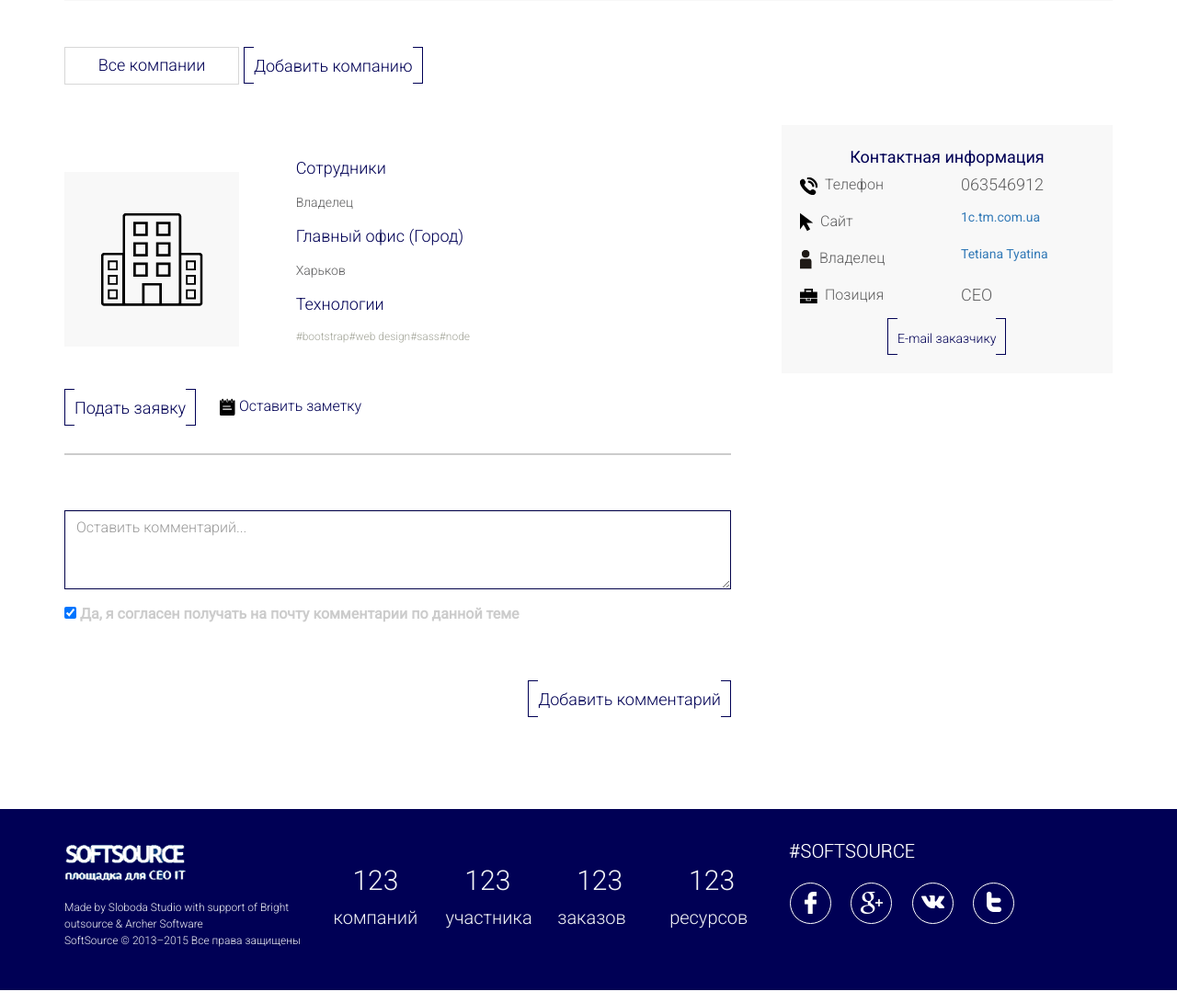
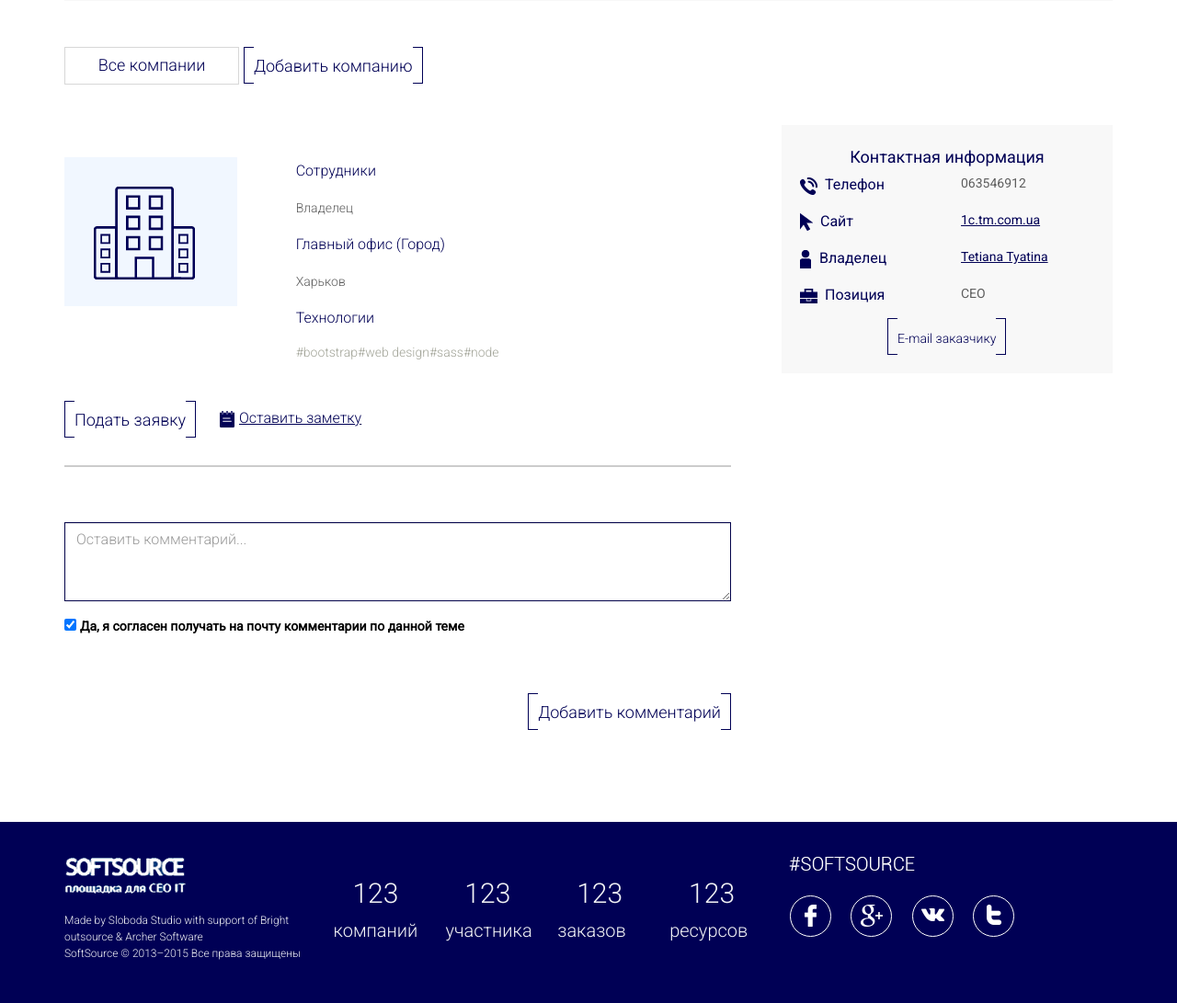
Before and after one commit to limoozyn/SoftSourceMarkup, a PHP site: page /company_inside_page.html in a window 1280 px wide. Shown: the part 259-1350 px from the top of the page at 92% size. Run offline with PHP 8.4, Linux system fonts and the light colour scheme.

Commit message:
Add styles and icons to company inside page

```diff
--- a/company_inside_page.html
+++ b/company_inside_page.html
@@ -111,9 +111,7 @@
           <div class="company-desc-area">
             <div class="row">
               <div class="col-sm-4">
-                <div class="company-logo-bg">
-                  <span class="helper"></span><img src="images/company-wo-logo-icon.png">
-                </div>
+                <span class="helper"></span><img src="images/company-wo-logo-icon.png">
               </div>
               <div class="col-sm-8">
                 <p class="subtitle">Сотрудники</p>
@@ -190,10 +188,10 @@
             <div class="row">
               <div class="col-sm-12">
                 <p class="subtitle">Контактная информация</p>
-                <div class="row"><div class="col-sm-6"><p><img src="images/phone-icon.png"><span class="icon-comment">Телефон</span></p></div><div class="col-sm-6"><span>063546912</span></div></div>
+                <div class="row"><div class="col-sm-6"><p><img src="images/phone-icon.png"><span class="icon-comment">Телефон</span></p></div><div class="col-sm-6"><span class="phone-and-position">063546912</span></div></div>
                 <div class="row"><div class="col-sm-6"><p><img src="images/site-icon.png"><span class="icon-comment">Сайт</span></p></div><div class="col-sm-6"><a href="#">1c.tm.com.ua</a></div></div>
                 <div class="row"><div class="col-sm-6"><p><img src="images/owner-icon.png"><span class="icon-comment">Владелец</span></p></div><div class="col-sm-6"><a href="#">Tetiana Tyatina</a></div></div>
-                <div class="row"><div class="col-sm-6"><p><img src="images/position-icon.png"><span class="icon-comment">Позиция</span></p></div><div class="col-sm-6"><span>CEO</span></div></div>
+                <div class="row"><div class="col-sm-6"><p><img src="images/position-icon.png"><span class="icon-comment">Позиция</span></p></div><div class="col-sm-6"><span class="phone-and-position">CEO</span></div></div>
                 <div class="col-sm-6 col-sm-offset-3">
                   <button class="btn-action-small email-client" data-toggle="modal" data-target="#emailClient">
                     <p class="content">E-mail заказчику</p>
--- a/css/main.css
+++ b/css/main.css
@@ -1373,10 +1373,19 @@ input[type=file]{
 }
 .company-desc-area .agree-comments{
   color: #ccc;
+  font-size: 14px;
+  font-family: Roboto;
+  color: #000;
+  line-height: 1.714;
 }
 .company-desc-area .full-width{
   width: 100%;
   display: block;
+}
+.company-desc-area .hashtag{
+  font-size: 14px;
+  color:#A2A498;
+  line-height: 1.714;
 }
 .company-desc-area .add-note-trigger-wrapper{
   height: 40px;
@@ -1384,6 +1393,9 @@ input[type=file]{
   vertical-align: top;
   padding: 7px;
 }
+.company-desc-area .add-note-trigger{
+  text-decoration: underline;
+}
 .company-desc-area .add-note-img{
   margin-left: 15px;
 }
@@ -1408,6 +1420,15 @@ input[type=file]{
 
 .order-desc-area .content{
   background-color: #f8f8f8;
+}
+.company-desc-area :-moz-placeholder,
+.company-desc-area ::-webkit-input-placeholder{
+  font-size: 14px;
+  font-family: "Roboto";
+  color: #000;
+  line-height: 1.714;
+  text-align: left;
+  opacity: 0.502;
 }
 .company-desc-area .submit, .order-desc-area .submit{
   text-align: center;
@@ -1438,12 +1459,13 @@ input[type=file]{
 }
 .company-desc-area .subtitle{
   color: #005;
-  font-size: 18px;
+  font-size: 16px;
+  line-height: 1.875;
 }
 .company-desc-area .subvalue
 {
   font-family: Roboto;
-  color: #5d5d5e;
+  color: #5e5e5e;
   font-size: 14px;
   font-weight: 300;
   line-height: 30px;
@@ -1495,8 +1517,27 @@ input[type=file]{
 .toggled{
   display: none;
 }
+.company-contacts-area span{
+  font-size: 16px;
+  font-family: Roboto;
+  color: #005;
+  line-height: 1.875;
+}
+.company-contacts-area .phone-and-position
+{
+  font-size: 14px;
+  font-family: "Roboto";
+  color: #5e5e5e;
+}
+.company-contacts-area a
+{
+  font-size: 14px;
+  font-family: "Roboto";
+  color: #005;
+  line-height: 1.875;
+  text-decoration: underline;
+}
 .source-contacts-area span,
-.company-contacts-area span,
 .order-contacts-area span{
   font-family: Roboto;
   color: #5d5d5e;
```
Also changed, not shown: images/add-note-icon.png, images/company-wo-logo-icon.png, images/owner-icon.png, images/phone-icon.png, images/position-icon.png, images/site-icon.png.
